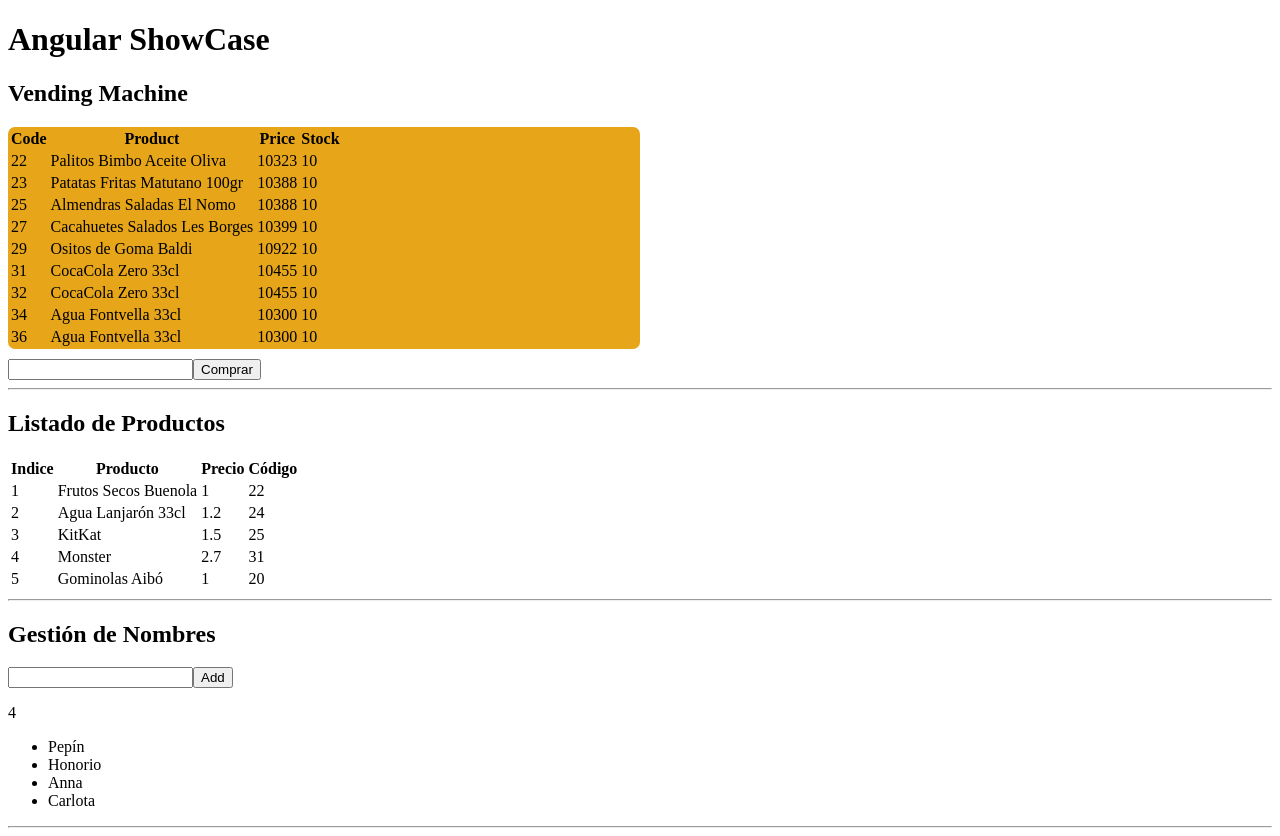
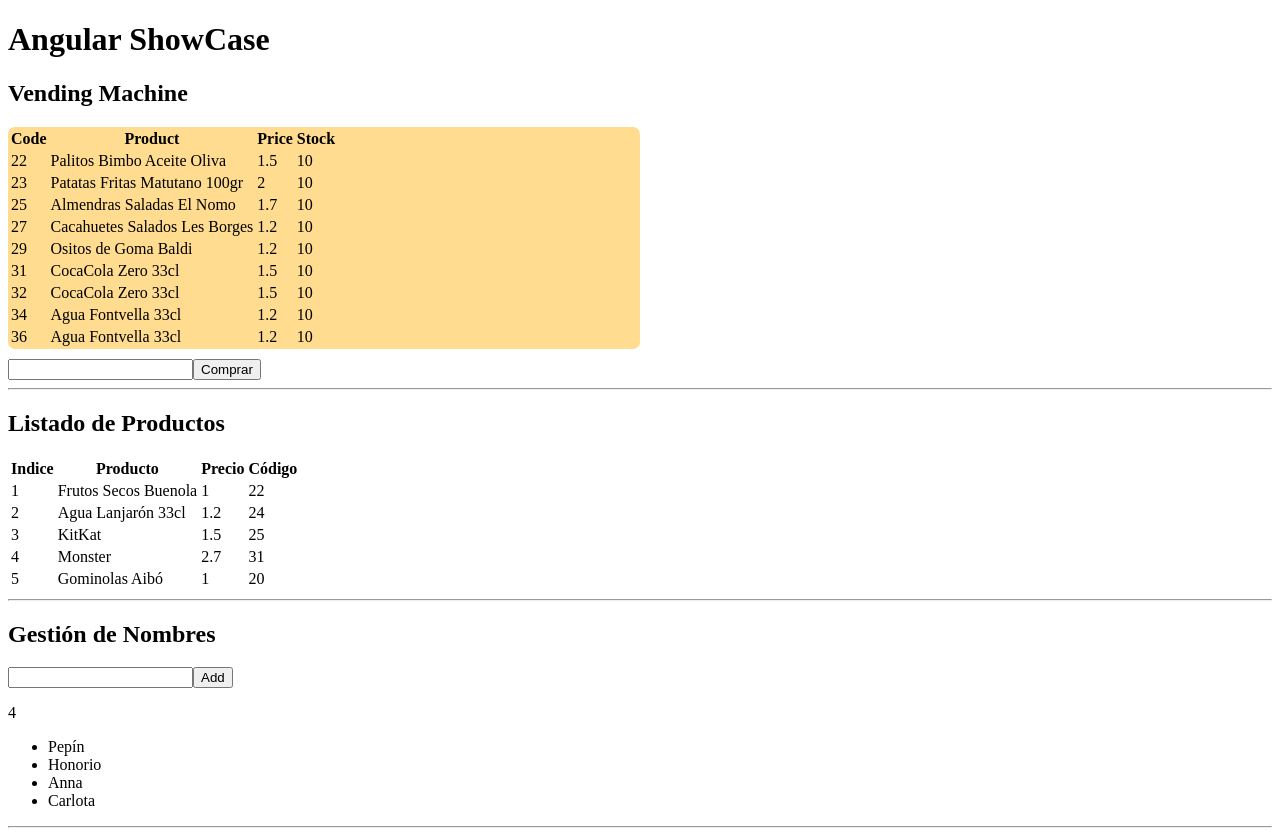
Before and after one commit to MiguelAngelAltes/angularshowcase, an Angular app: page / in a window 1280 px wide. Built offline with nearby package versions, Linux system fonts and the light colour scheme.

Commit message:
arreglado bug del precio de producto

```diff
--- a/src/app/components/vending-machine/vending-machine.component.css
+++ b/src/app/components/vending-machine/vending-machine.component.css
@@ -4,6 +4,6 @@
     -moz-border-radius: 7px 7px 7px 7px;
     -webkit-border-radius: 7px 7px 7px 7px;
     border: 0px solid #000000;
-    background-color: #e7a61a;
+    background-color: #ffdc90;
     margin-bottom: 10px;
 }
--- a/src/app/components/vending-machine/vending-machine.component.ts
+++ b/src/app/components/vending-machine/vending-machine.component.ts
@@ -13,47 +13,47 @@
   machine = [
   {
     code:22,
-    producto:new Producto("Palitos Bimbo Aceite Oliva",10323,1.5),
+    producto:new Producto("Palitos Bimbo Aceite Oliva",1.5,10323),
     stock:10
   },
   {
     code:23,
-    producto:new Producto("Patatas Fritas Matutano 100gr",10388,2.0),
+    producto:new Producto("Patatas Fritas Matutano 100gr",2.0,10388),
     stock:10
   },
   {
     code:25,
-    producto:new Producto("Almendras Saladas El Nomo",10388,1.7),
+    producto:new Producto("Almendras Saladas El Nomo",1.7,10388),
     stock:10
   },
   {
     code:27,
-    producto:new Producto("Cacahuetes Salados Les Borges",10399,1.2),
+    producto:new Producto("Cacahuetes Salados Les Borges",1.2,10399),
     stock:10
   },
   {
     code:29,
-    producto:new Producto("Ositos de Goma Baldi",10922,1.2),
+    producto:new Producto("Ositos de Goma Baldi",1.2,10922),
     stock:10
   },
   {
     code:31,
-    producto:new Producto("CocaCola Zero 33cl",10455,1.5),
+    producto:new Producto("CocaCola Zero 33cl",1.5,10455),
     stock:10
   },
   {
     code:32,
-    producto:new Producto("CocaCola Zero 33cl",10455,1.5),
+    producto:new Producto("CocaCola Zero 33cl",1.5,10455),
     stock:10
   },
   {
     code:34,
-    producto:new Producto("Agua Fontvella 33cl",10300,1.2),
+    producto:new Producto("Agua Fontvella 33cl",1.2,10300),
     stock:10
   },
   {
     code:36,
-    producto:new Producto("Agua Fontvella 33cl",10300,1.2),
+    producto:new Producto("Agua Fontvella 33cl",1.2,10300),
     stock:10
   }
 ];
```
